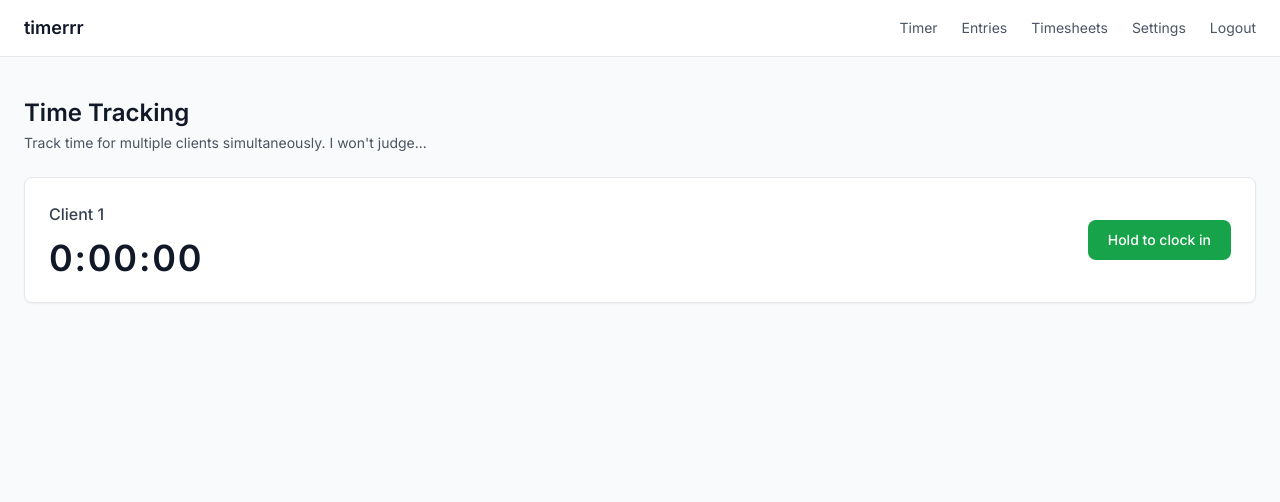
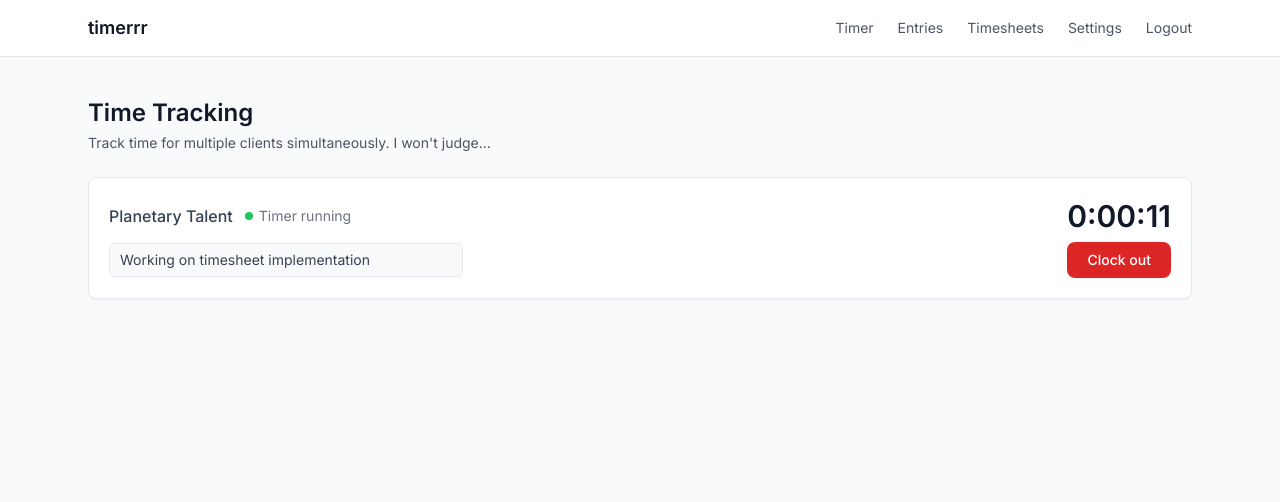
Before and after one commit to grbellar/timerrr2.0, a Flask app: page /timer in a window 1280 px wide. Shown: the top 502 px of the page. Run offline with Flask 3, Linux system fonts and the light colour scheme; some libraries are stand-ins or nearby versions.

Commit message:
Layout tweaks

```diff
--- a/app/templates/base.html
+++ b/app/templates/base.html
@@ -23,7 +23,7 @@
 <body class="font-inter bg-gray-50 text-gray-900">
     <!-- Header -->
     <header class="bg-white border-b border-gray-200">
-        <div class="max-w-7xl mx-auto px-4 sm:px-6">
+        <div class="max-w-6xl mx-auto px-4 sm:px-6">
             <div class="flex items-center justify-between h-14">
                 <!-- Logo -->
                 <a href="/" class="text-lg font-semibold">timerrr</a>
--- a/app/templates/index.html
+++ b/app/templates/index.html
@@ -3,7 +3,7 @@
 {% block title %}Timer - timerrr{% endblock %}
 
 {% block content %}
-<div class="max-w-7xl mx-auto px-4 sm:px-6 py-6 sm:py-12">
+<div class="max-w-6xl mx-auto px-4 sm:px-6 py-6 sm:py-12">
     <h1>Hello!</h1>
 </div>
 {% endblock %}
--- a/app/templates/timer.html
+++ b/app/templates/timer.html
@@ -3,7 +3,7 @@
 {% block title %}Timer - timerrr{% endblock %}
 
 {% block content %}
-<div class="max-w-7xl mx-auto px-4 sm:px-6 py-6 sm:py-10">
+<div class="max-w-6xl mx-auto px-4 sm:px-6 py-6 sm:py-10">
     <!-- Page Title Section -->
     <div class="mb-5 sm:mb-6">
         <h1 class="text-xl sm:text-2xl font-semibold mb-1">Time Tracking</h1>
@@ -11,15 +11,27 @@
     </div>
 
     <!-- Timer Card -->
-    <div class="bg-white rounded-lg shadow-sm border border-gray-200 p-5 sm:p-6">
-        <div class="flex flex-col sm:flex-row sm:items-center sm:justify-between gap-5">
-            <div class="flex-1">
-                <h2 class="text-sm sm:text-base font-medium mb-2 sm:mb-3 text-gray-700">Client 1</h2>
-                <div class="text-3xl sm:text-4xl font-semibold tracking-wider">0:00:00</div>
+    <div class="bg-white rounded-lg shadow-sm border border-gray-200 p-4 sm:p-5">
+        <div class="flex flex-col gap-2">
+            <!-- Top row: Client name and Timer -->
+            <div class="flex flex-col sm:flex-row sm:items-center sm:justify-between gap-2">
+                <div class="flex items-center gap-3">
+                    <h2 class="text-base font-medium text-gray-700">Planetary Talent</h2>
+                    <div class="flex items-center gap-1.5">
+                        <div class="w-2 h-2 bg-green-500 rounded-full"></div>
+                        <span class="text-sm text-gray-500">Timer running</span>
+                    </div>
+                </div>
+                <div class="text-2xl sm:text-3xl font-semibold">0:00:11</div>
             </div>
-            <div class="w-full sm:w-auto">
-                <button class="w-full sm:w-auto bg-green-600 hover:bg-green-700 text-white px-4 sm:px-5 py-2.5 rounded-lg font-medium transition-colors text-sm">
-                    Hold to clock in
+            <!-- Bottom row: Description and Button -->
+            <div class="flex flex-col sm:flex-row sm:items-center sm:justify-between gap-2">
+                <input type="text"
+                    value="Working on timesheet implementation"
+                    placeholder="What are you working on?"
+                    class="w-full sm:w-1/3 px-2.5 py-1.5 border border-gray-200 rounded-md text-sm text-gray-700 placeholder-gray-400 focus:outline-none focus:ring-2 focus:ring-blue-500 focus:border-blue-500 bg-gray-50">
+                <button class="w-full sm:w-auto bg-red-600 hover:bg-red-700 text-white px-4 sm:px-5 py-2 rounded-lg font-medium transition-colors text-sm">
+                    Clock out
                 </button>
             </div>
         </div>
```
Also changed, not shown: app/templates/CLAUDE.md (+4 -4 lines), app/templates/entries.html (+8 -3 lines).
